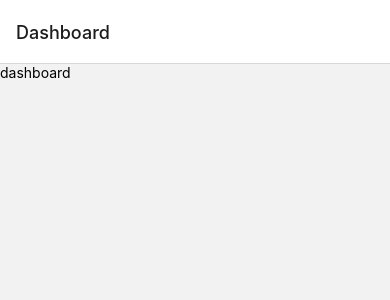
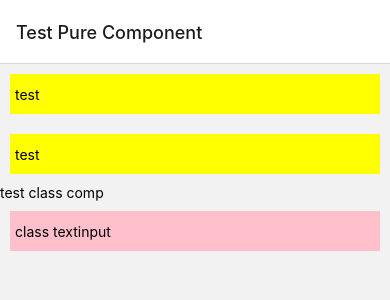
Before and after one commit to firdousali86/Batch3, a React Native app: screen / in a window 390 px wide. Shown: the top 300 px of the page. Built offline with nearby package versions, Linux system fonts and the light colour scheme.

Commit message:
proof of concept for class pure components

```diff
--- a/components/UserProfile/index.js
+++ b/components/UserProfile/index.js
@@ -2,20 +2,16 @@ import React, {useState, useEffect} from 'react';
 import {View, Text, TextInput, Button, ScrollView} from 'react-native';
 
 const UserProfile = props => {
-  console.log('hey! userprofil recived yet another re render');
-
   const [firstName, setFirstName] = useState(props.firstName);
   const [lastName, setLastName] = useState(props.lastName);
   const [city, setCity] = useState(props.city);
   const [country, setCountry] = useState(props.country);
 
   useEffect(() => {
-    console.log('hey! firstname just got changed');
     setFirstName(props.firstName);
   }, [props.firstName]);
 
   useEffect(() => {
-    console.log('hey! lastname just got changed');
     setLastName(props.lastName);
   }, [props.lastName]);
 
@@ -37,6 +33,8 @@ const UserProfile = props => {
     margin: 10,
     padding: 10,
   };
+
+  console.log('render of user profile');
 
   return (
     <View style={{flex: 1}}>
--- a/navigation/index.js
+++ b/navigation/index.js
@@ -7,6 +7,7 @@ import {
   TestStatePropsScreen,
   Dashboard,
   Login,
+  TestPureComponent,
 } from '../screens';
 
 const Stack = createNativeStackNavigator();
@@ -16,6 +17,16 @@ const Navigator = () => {
     return (
       <Stack.Group>
         <Stack.Screen
+          name="testPureComponent"
+          component={TestPureComponent}
+          options={{title: 'Test Pure Component'}}
+        />
+        <Stack.Screen
+          name="testStateProps"
+          component={TestStatePropsScreen}
+          options={{title: 'Test State and Props'}}
+        />
+        <Stack.Screen
           name="dashboard"
           component={Dashboard}
           options={{title: 'Dashboard'}}
@@ -24,11 +35,6 @@ const Navigator = () => {
           name="testFlex"
           component={TestFlexScreen}
           options={{title: 'Testing Flex System'}}
-        />
-        <Stack.Screen
-          name="testStateProps"
-          component={TestStatePropsScreen}
-          options={{title: 'Test State and Props'}}
         />
       </Stack.Group>
     );
--- a/package.json
+++ b/package.json
@@ -12,6 +12,7 @@
   "dependencies": {
     "@react-navigation/native": "^6.1.8",
     "@react-navigation/native-stack": "^6.9.14",
+    "lodash": "^4.17.21",
     "react": "18.2.0",
     "react-native": "0.72.5",
     "react-native-safe-area-context": "^4.7.2",
--- /dev/null
+++ b/screens/TestPureComponent/TestClassComp.js
@@ -0,0 +1,45 @@
+import React from 'react';
+import {Text, View, TextInput} from 'react-native';
+import _ from 'lodash';
+
+class TestClassComp extends React.Component {
+  constructor(props) {
+    super(props);
+
+    this.state = {
+      testvalue: '',
+    };
+  }
+
+  shouldComponentUpdate(nextProps, nextState) {
+    //     //return true, when current state is not equal to previous state
+    //     //OR
+    //     //return true, when current prop is not equal to previous props
+    // return (
+    //   !_.isEqual(nextProps, this.props) || !_.isEqual(nextState, this.state)
+    // );
+
+    return true;
+    // return nextProps.errorMessage !== this.props.errorMessage;
+  }
+
+  render() {
+    console.log('render of test class component');
+
+    return (
+      <View>
+        <Text>test class comp</Text>
+        <TextInput
+          value={this.state.testvalue}
+          onChangeText={changedText => {
+            this.setState({testvalue: changedText});
+          }}
+          placeholder="class textinput"
+          style={{backgroundColor: 'pink', height: 40, padding: 5, margin: 10}}
+        />
+      </View>
+    );
+  }
+}
+
+export default TestClassComp;
--- /dev/null
+++ b/screens/TestPureComponent/TestFuncComp.js
@@ -0,0 +1,14 @@
+import {} from 'react';
+import {Text, View} from 'react-native';
+
+const TestFuncComp = () => {
+  console.log('render of test func component');
+
+  return (
+    <View>
+      <Text>test func comp</Text>
+    </View>
+  );
+};
+
+export default TestFuncComp;
--- /dev/null
+++ b/screens/TestPureComponent/index.js
@@ -0,0 +1,38 @@
+import {useState} from 'react';
+import {View, TextInput} from 'react-native';
+
+import TestClassComp from './TestClassComp';
+import TestFuncComp from './TestFuncComp';
+
+const TestPureComponent = () => {
+  const [inputVal, setInputVal] = useState('');
+  const [inputVal2, setInputVal2] = useState('');
+
+  console.log('test pure component is rendering');
+
+  return (
+    <View>
+      <TextInput
+        value={inputVal}
+        onChangeText={changedText => {
+          setInputVal(changedText);
+        }}
+        placeholder="test"
+        style={{backgroundColor: 'yellow', height: 40, margin: 10, padding: 5}}
+      />
+
+      <TextInput
+        value={inputVal2}
+        onChangeText={changedText => {
+          setInputVal2(changedText);
+        }}
+        placeholder="test"
+        style={{backgroundColor: 'yellow', height: 40, margin: 10, padding: 5}}
+      />
+
+      <TestClassComp someprop={inputVal} />
+    </View>
+  );
+};
+
+export default TestPureComponent;
--- a/screens/TestStatePropsScreen/index.js
+++ b/screens/TestStatePropsScreen/index.js
@@ -12,11 +12,12 @@ import {UserProfile, MyUserList} from '../../components';
 import styles from './styles';
 
 const TestStatePropsScreen = props => {
-  // console.log(props.route.params);
-
   const [userList, setUserList] = useState([]);
   const [firstName, setFirstName] = useState(props.route.params?.firstName);
   const [lastName, setLastName] = useState(props.route.params?.lastName);
+  const [schoolName, setSchoolName] = useState('');
+
+  console.log('render of test state props');
 
   return (
     <SafeAreaView style={{flex: 1}}>
@@ -33,6 +34,14 @@ const TestStatePropsScreen = props => {
           value={lastName}
           onChangeText={changedText => {
             setLastName(changedText);
+          }}
+          style={{backgroundColor: 'yellow', height: 40, margin: 10}}
+        />
+
+        <TextInput
+          value={schoolName}
+          onChangeText={changedText => {
+            setSchoolName(changedText);
           }}
           style={{backgroundColor: 'yellow', height: 40, margin: 10}}
         />
--- a/screens/index.js
+++ b/screens/index.js
@@ -2,5 +2,12 @@ import TestFlexScreen from './TestFlexScreen';
 import TestStatePropsScreen from './TestStatePropsScreen';
 import Dashboard from './Dashboard';
 import Login from './Login';
+import TestPureComponent from './TestPureComponent';
 
-export {TestFlexScreen, TestStatePropsScreen, Dashboard, Login};
+export {
+  TestFlexScreen,
+  TestStatePropsScreen,
+  Dashboard,
+  Login,
+  TestPureComponent,
+};
```
